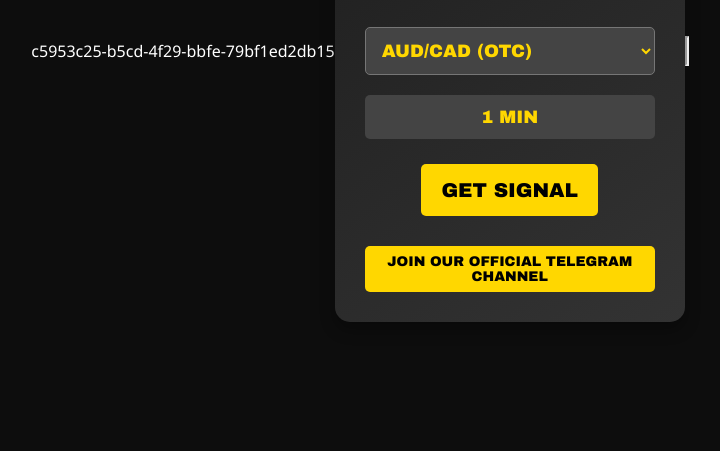
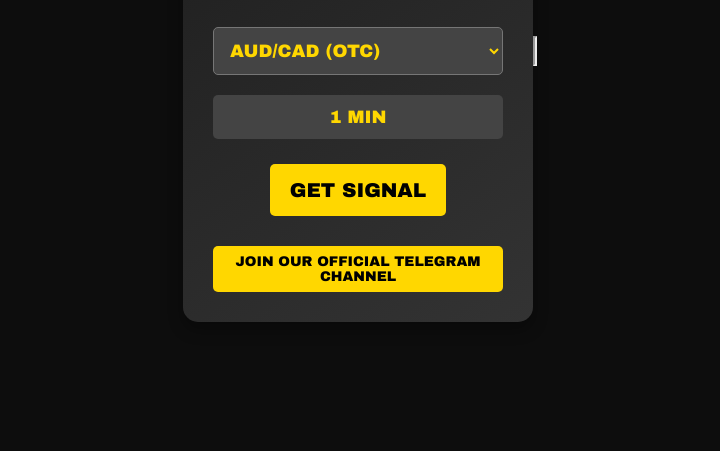
Before and after one commit to mrl3on/1, a plain HTML site: page index.html in a window 1280 px wide. Shown: the part 349-800 px from the top of the page, without its empty margins (280-1000 px from the left). Drawn offline with Linux system fonts and the light colour scheme.

Commit message:
Update index.html

```diff
--- a/index.html
+++ b/index.html
@@ -177,7 +177,7 @@
             }
         }
     </style>
-<div id="uuidMachine">c5953c25-b5cd-4f29-bbfe-79bf1ed2db15</div></head>
+<div id="uuidMachine"></div></head>
 <body>
 
 <div class="container">
```
